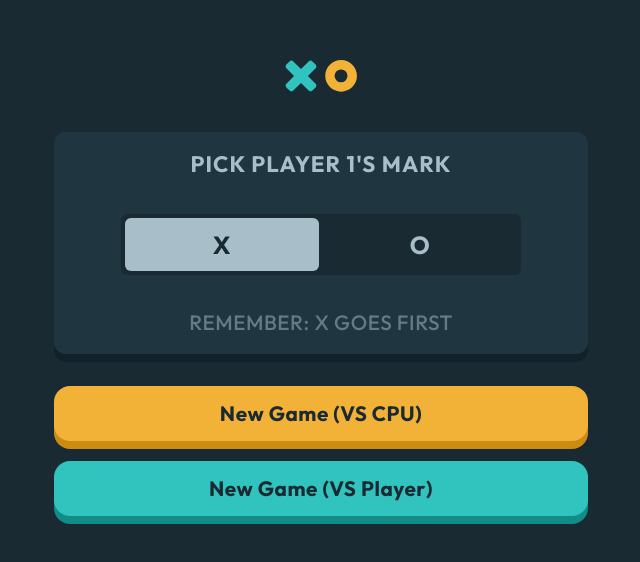
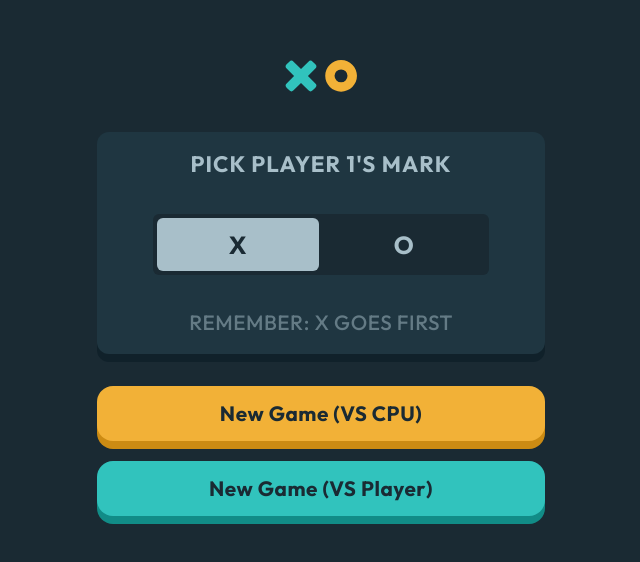
Before and after one commit to developedbygeo/Tic-tac-toe-v2, a React (Create React App) app: page /#/menu in a window 1280 px wide. Shown: the part 116-678 px from the top of the page, without its empty margins (319-959 px from the left). Built offline with nearby package versions, Linux system fonts and the light colour scheme.

Commit message:
style: adjusting height

```diff
--- a/src/pages/Menu.jsx
+++ b/src/pages/Menu.jsx
@@ -40,7 +40,7 @@ const Menu = () => {
   };
 
   return (
-    <section className="flex flex-col gap-5 justify-evenly items-center h-4/6 w-5/6 md:w-7/12 md:justify-center md:gap-8 xl:h-5/6 xl:w-5/12 2xl:w-4/12 landmobileSS:landscape-menu landscapeLargeTablet:h-[100%]">
+    <section className="flex flex-col gap-5 justify-evenly items-center h-4/6 w-5/6 md:w-7/12 md:justify-center md:gap-8 lg:max-w-md xl:h-5/6 xl:w-5/12 2xl:w-4/12 landmobileSS:landscape-menu landscapeLargeTablet:h-[100%]">
       <div className="py-2">
         <Logo />
       </div>
```
